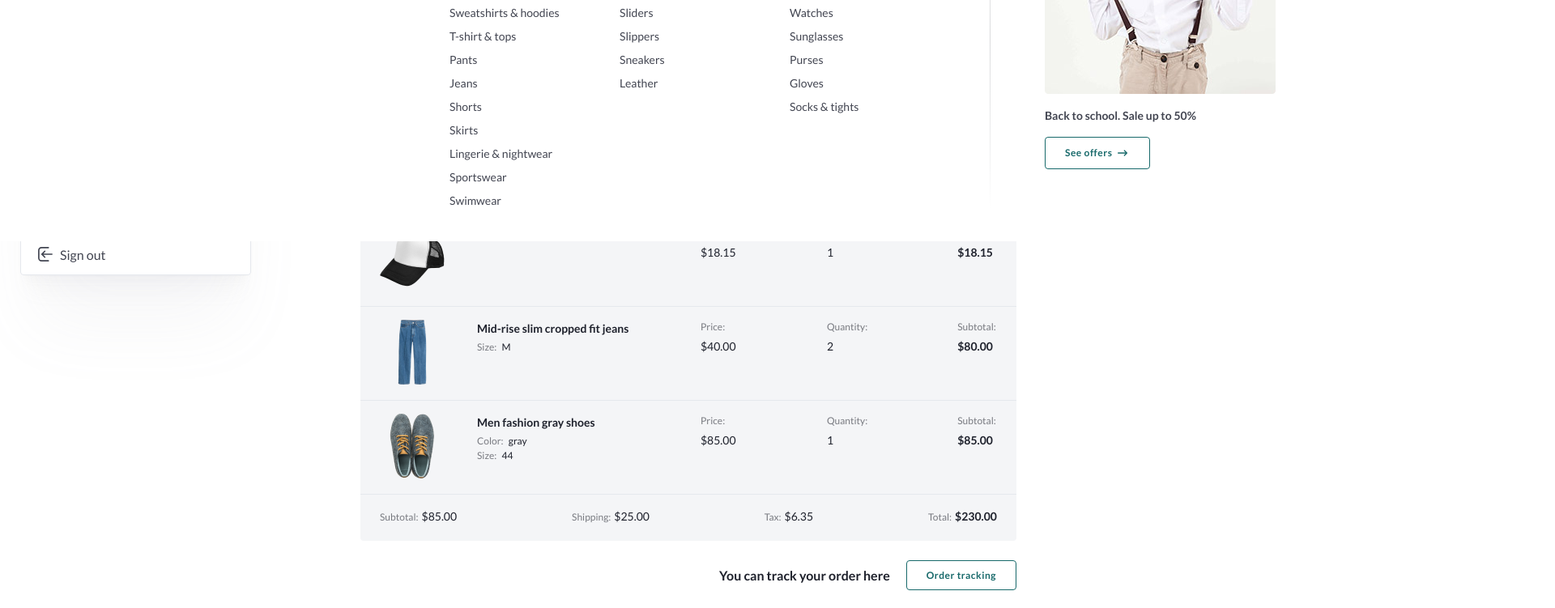
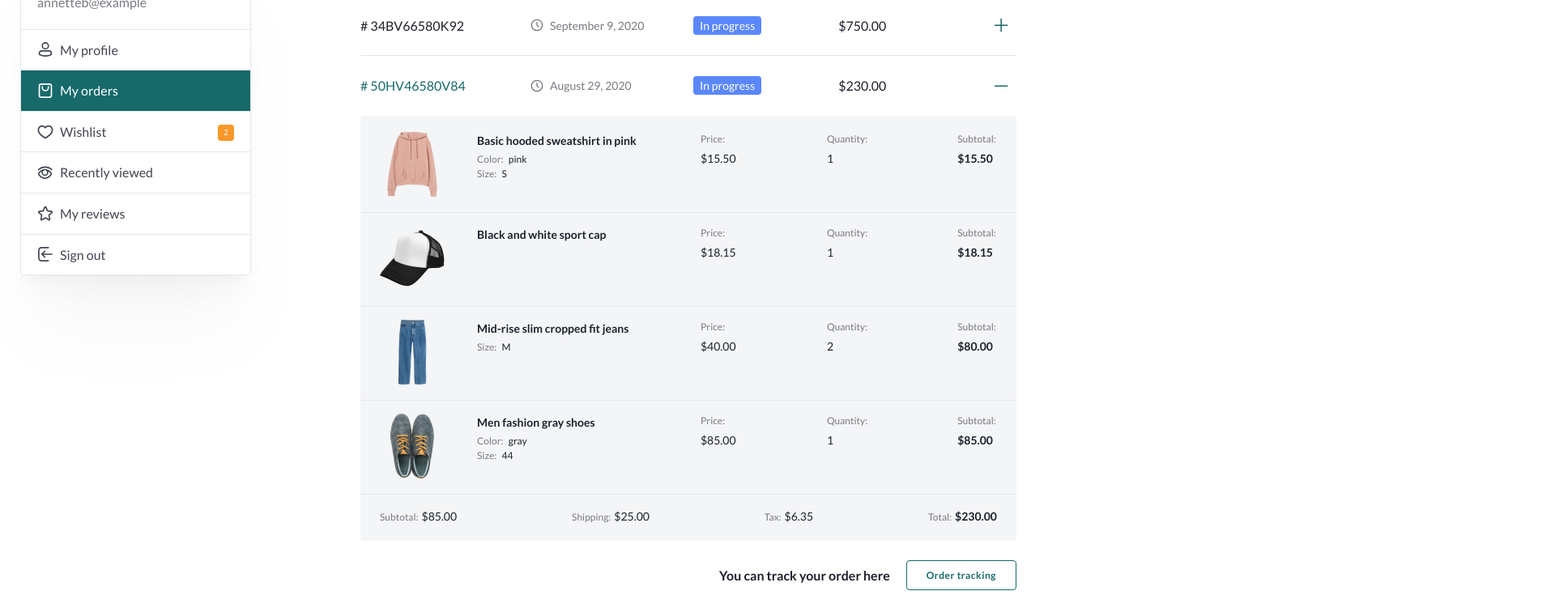
Before and after one commit to hasiukrostyslav/E-Commerce, a website: page public/account-orders.html in a window 1280 px wide. Shown: the part 316-1067 px from the top of the page at 81% size, 1920 px wide, since content can reach past the window. Drawn offline with Linux system fonts and the light colour scheme.

Commit message:
added hidden class

```diff
--- a/public/account-orders.html
+++ b/public/account-orders.html
@@ -151,7 +151,7 @@
                     </div>
                 </nav>
             </div>
-            <nav class="menu">
+            <nav class="menu hidden">
                 <div class="container menu__flex">
                     <div class="menu__navigation">
                         <ul class="menu__list u-width">
```
Also changed, not shown: public/account-profile.html (+1 -1 lines), public/account-reviews.html (+1 -1 lines), public/account-viewed.html (+1 -1 lines), public/account-wishlist.html (+1 -1 lines), public/blog-post.html (+1 -1 lines), public/blog.html (+1 -1 lines), public/catalog.html (+1 -1 lines), public/checkout.html (+1 -1 lines), public/contact.html (+1 -1 lines), public/faq.html (+1 -1 lines), public/product.html (+1 -1 lines), public/store.html (+1 -1 lines), public/track.html (+1 -1 lines).
